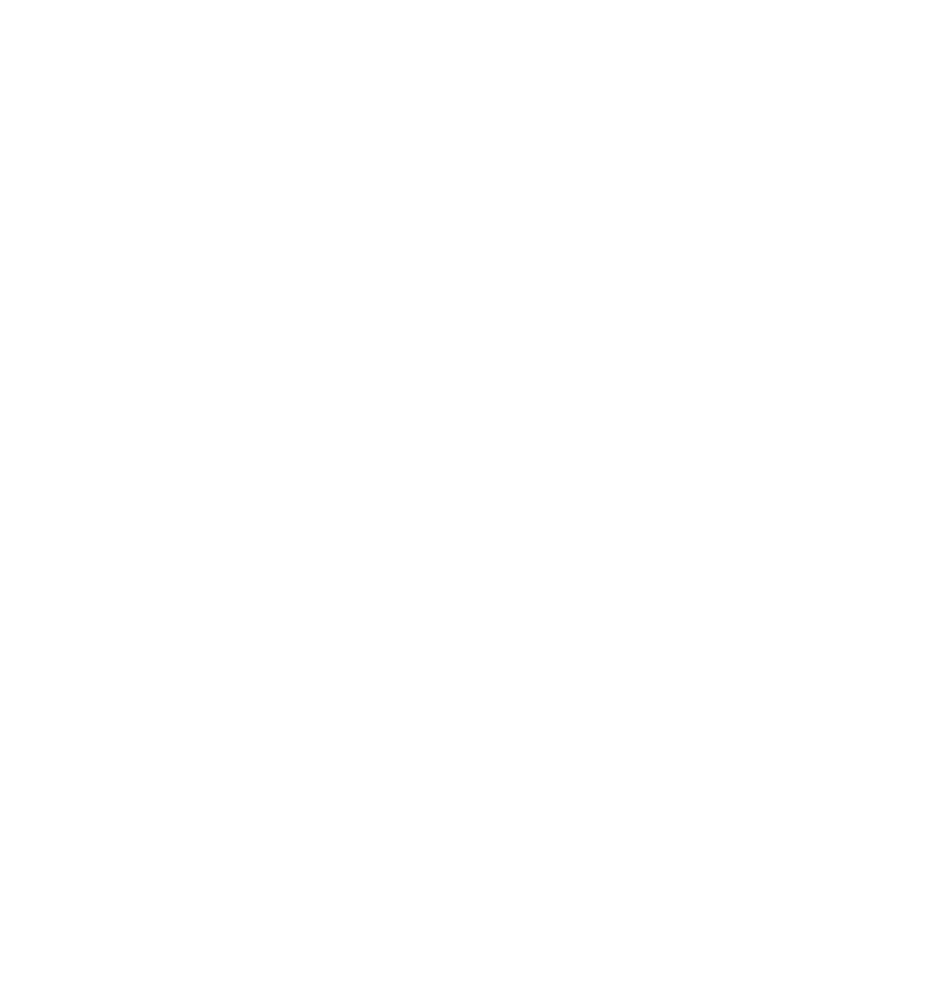
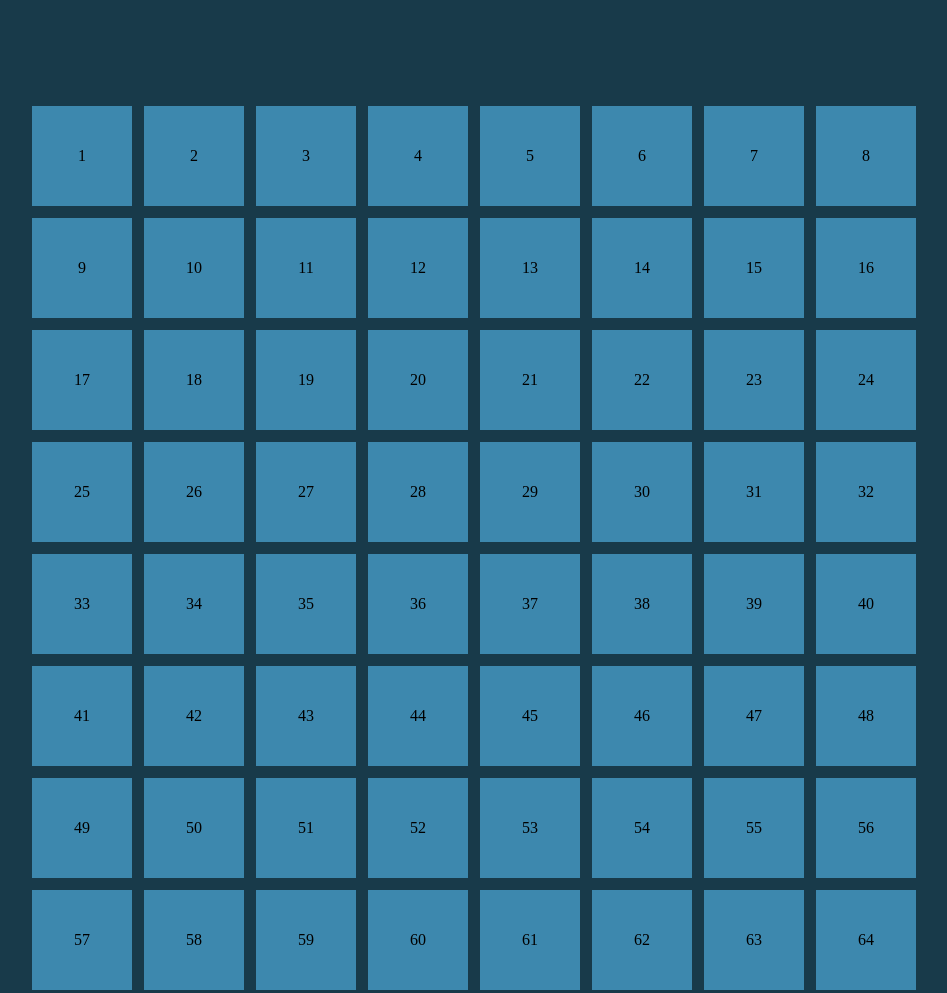
Before and after one commit to MatteoSusanna/js-fizzbuzz, a plain HTML site: page index.html in a window 1280 px wide. Shown: the top 993 px of the page, without its empty margins (164-1111 px from the left). Before the commit the page ends 800 px from the top, so only its background shows below. Drawn offline with Linux system fonts and the light colour scheme.

Commit message:
Fine prima parte

```diff
--- a/css/style.css
+++ b/css/style.css
@@ -3,3 +3,29 @@
     padding: 0;
     box-sizing: border-box;
 }
+
+:root{
+    --primary-color: #183a4a;
+    --box-color: #3d88ae;
+}
+
+body{
+    background-color: var(--primary-color) ;
+}
+
+#container{
+    display: flex;
+    flex-wrap: wrap;
+    width: 900px;
+    margin: 100px auto;
+}
+
+.box{
+    display: flex;
+    justify-content: center;
+    align-items: center;
+    background-color: var(--box-color);
+    margin: 6px;
+    height: 100px;
+    width: 100px;
+}
--- a/js/main.js
+++ b/js/main.js
@@ -0,0 +1,21 @@
+const containerDom = document.getElementById('container');
+
+
+for ( let i=1; i < 101; i++ ){
+    containerDom.innerHTML += `<div class="box">${i}</div>`;
+    let boxDom = document.querySelector('.box');
+
+    if (i % 3 == 0){
+
+        if (i % 5 == 0){
+
+            if (i % 5 == 0 && i % 3 == 0){
+
+            }
+
+        }
+
+    }
+
+
+}
```
